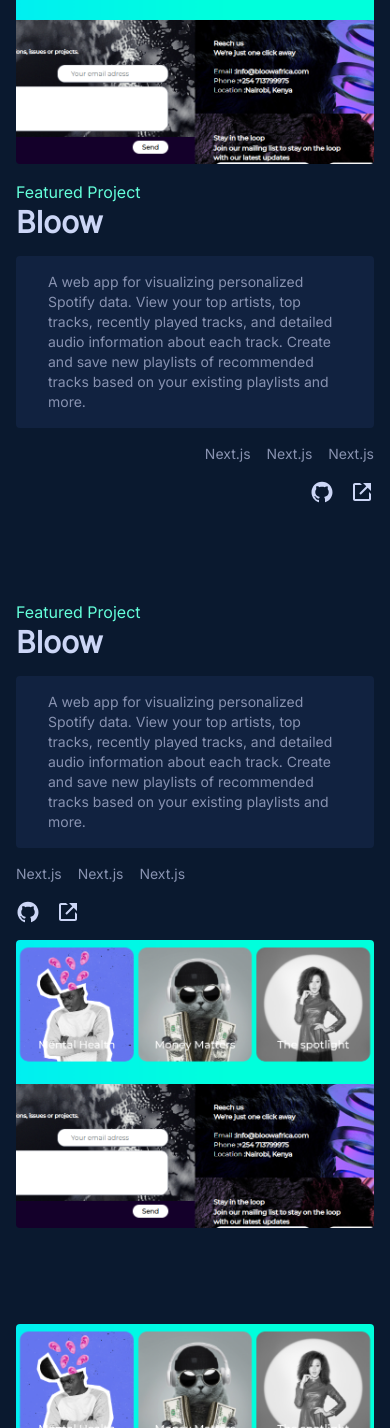
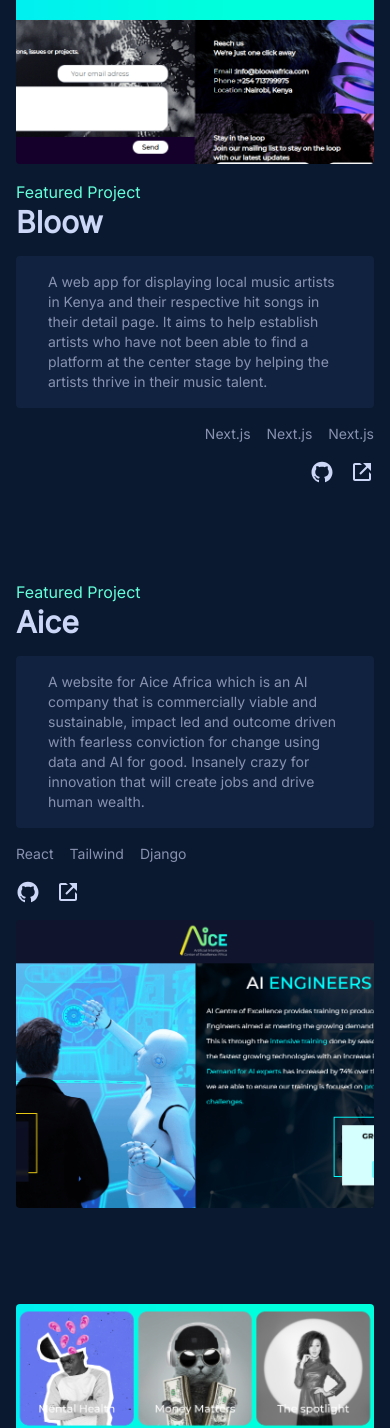
Before and after one commit to Marcos8060/port, a Next.js app: page / in a window 390 px wide. Shown: the part 2684-4112 px from the top of the page. Built offline with nearby package versions, Linux system fonts and the light colour scheme.

Commit message:
added project done

```diff
--- a/components/about.js
+++ b/components/about.js
@@ -7,7 +7,7 @@
       <div className="flex gap-8 items-center md:w-6/12 w-full sm:px-12">
         <span className="text-secondary text-sm">01.</span>
         <h1 className="text-white font-black text-2xl">About Me</h1>
-        <div class="flex-grow h-px bg-gray"></div>
+        <div className="flex-grow h-px bg-gray"></div>
       </div>
       <div className="md:flex grid gap-16 my-8">
         <div className="md:w-1/2 w-full space-y-8 mx-auto">
--- a/components/fab.js
+++ b/components/fab.js
@@ -8,7 +8,7 @@
     <>
       <button
         title="My Github Activity"
-        className="md:block hidden fixed z-40 bottom-32 left-8 bg-blue w-12 h-12 p-2 rounded-full drop-shadow-lg flex justify-center items-center text-white text-4xl hover:bg-blue-700 hover:drop-shadow-2xl hover:animate-bounce duration-300"
+        className="md:block hidden fixed z-40 bottom-32 left-8 bg-blue w-12 h-12 p-2 rounded-full drop-shadow-lg flex justify-center items-center text-white text-4xl hover:bg-blue-700 hover:drop-shadow-2xl animate-bounce duration-900"
       >
         <a
           className="text-white"
--- a/components/hero.js
+++ b/components/hero.js
@@ -13,7 +13,7 @@
 
   return (
     <>
-      <section className="sm:px-36 px-4 space-y-4 sm:h-screen h-auto py-24 md:w-9/12 w-full">
+      <section className="sm:px-36 px-4 space-y-4 sm:h-screen h-auto py-24 md:w-10/12 w-full">
         <p className="text-secondary text-left">Hi, my name is</p>
         <h1 className="text-white font-black sm:text-6xl text-3xl">Marcos Ochieng.</h1>
         <h1 className="text-gray font-black sm:text-6xl text-3xl">
--- a/components/projects.js
+++ b/components/projects.js
@@ -25,11 +25,11 @@
             </div>
             <div className="bg-tertiary z-40 md:h-32 h-auto w-full rounded px-8 py-4 text-gray">
               <p className="text-sm">
-                A web app for visualizing personalized Spotify data. View your
-                top artists, top tracks, recently played tracks, and detailed
-                audio information about each track. Create and save new
-                playlists of recommended tracks based on your existing playlists
-                and more.
+                A web app for displaying local music artists in Kenya and their
+                respective hit songs in their detail page. It aims to help
+                establish artists who have not been able to find a platform at
+                the center stage by helping the artists thrive in their music
+                talent.
               </p>
             </div>
             <div className="flex items-center justify-end gap-4 text-gray text-sm">
@@ -55,22 +55,22 @@
             <div className="flex flex-col">
               <p className="text-secondary md:text-left">Featured Project</p>
               <h1 className="text-white font-black text-3xl md:text-left">
-                Bloow
+                Aice
               </h1>
             </div>
             <div className="bg-tertiary z-40 md:h-32 h-auto w-full rounded px-8 py-4 text-gray">
               <p className="text-sm">
-                A web app for visualizing personalized Spotify data. View your
-                top artists, top tracks, recently played tracks, and detailed
-                audio information about each track. Create and save new
-                playlists of recommended tracks based on your existing playlists
-                and more.
+                A website for Aice Africa which is an AI company that is
+                commercially viable and sustainable, impact led and outcome
+                driven with fearless conviction for change using data and AI for
+                good. Insanely crazy for innovation that will create jobs and
+                drive human wealth.
               </p>
             </div>
             <div className="flex items-center justify-start gap-4 text-gray text-sm">
-              <p>Next.js</p>
-              <p>Next.js</p>
-              <p>Next.js</p>
+              <p>React</p>
+              <p>Tailwind</p>
+              <p>Django</p>
             </div>
             <div className="flex items-center justify-start gap-4 text-white">
               <AiOutlineGithub
@@ -83,7 +83,7 @@
               />
             </div>
           </aside>
-          <aside className="project_img relative cursor-pointer md:h-96 h-72 rounded md:w-1/2"></aside>
+          <aside className="project2_img relative cursor-pointer md:h-96 h-72 rounded md:w-1/2"></aside>
         </section>
 
         <section className="md:flex items-center py-12 sm:px-12 gap-4 md:h-screen h-auto space-y-4">
--- a/styles/globals.css
+++ b/styles/globals.css
@@ -20,6 +20,29 @@
     color: #fff;
 }
 .project_img::after{
+    content: '';
+    position: absolute;
+    top: 0;
+    left: 0;
+    width: 100%;
+    height: 100%;
+    /* background: #64FFDA; */
+    mix-blend-mode: multiply;
+    z-index: -1;
+}
+.project2_img{
+    /* width: 60%; */
+    /* height: 60vh; */
+    object-fit: contain;
+    background: url('/images/aice.png');
+    background-size: cover;
+    background-position: center;
+    background-repeat: no-repeat;
+    position: relative;
+    z-index: 1;
+    color: #fff;
+}
+.project2_img::after{
     content: '';
     position: absolute;
     top: 0;
```
Also changed, not shown: public/images/aice.png (added).
